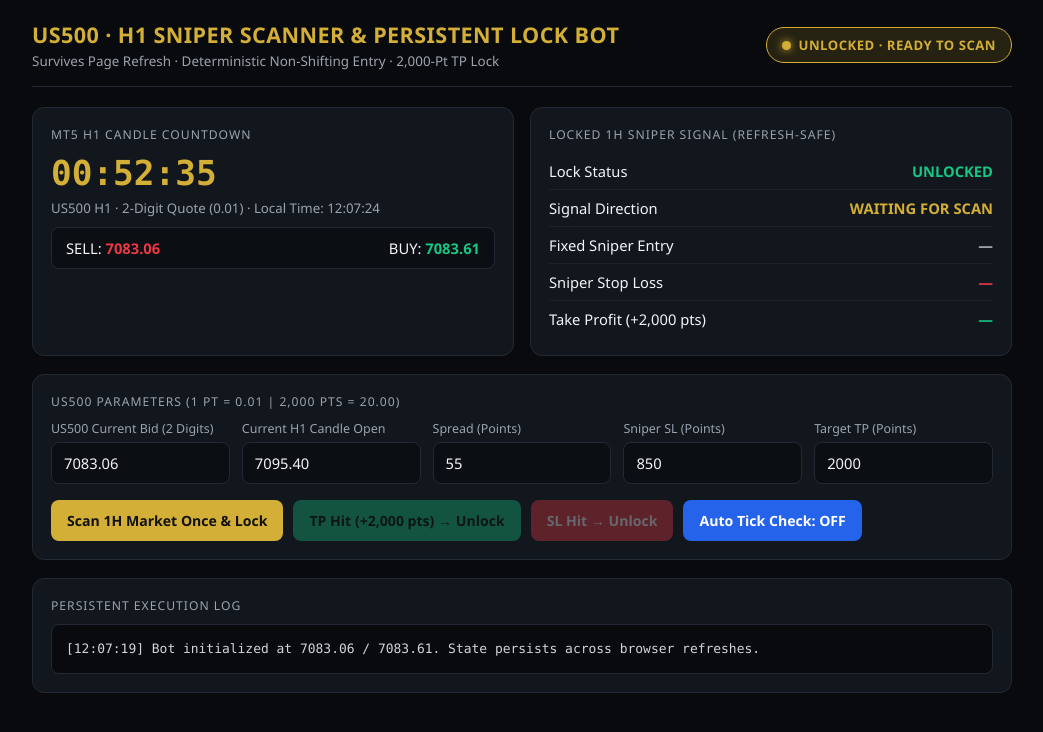
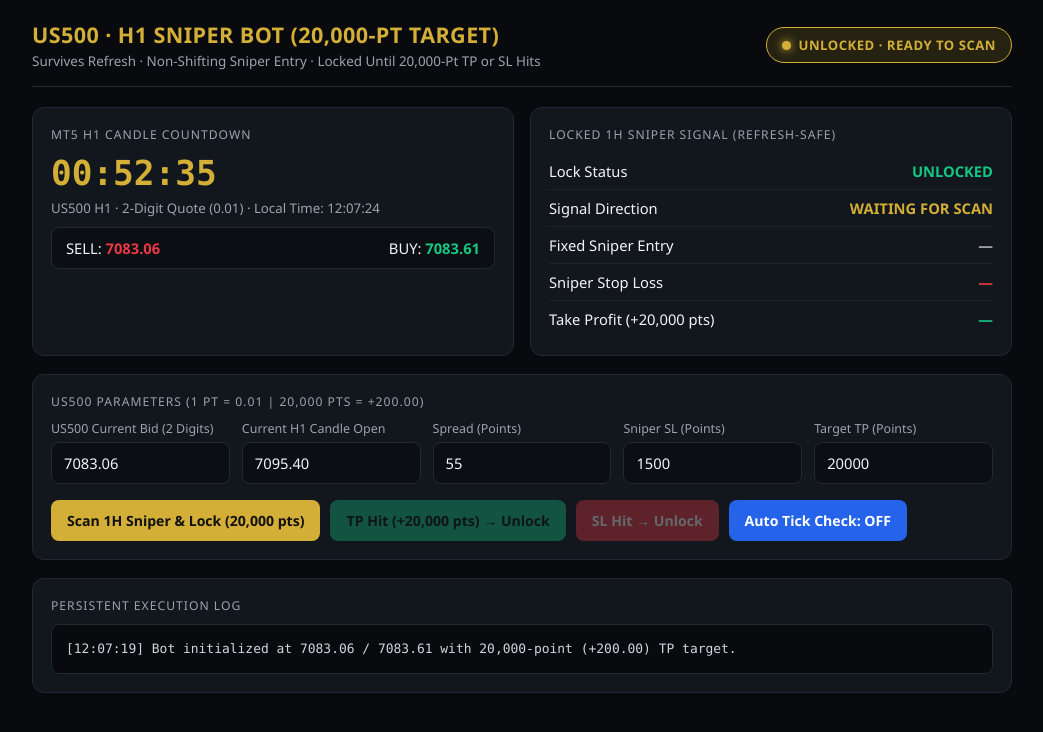
Before and after one commit to onkundimorgan292-cpu/Us500, a plain HTML site: page index.html in a window 1280 px wide. Shown: the whole page, without its empty margins (118-1161 px from the left). Drawn offline with Linux system fonts and the light colour scheme.

Commit message:
Update index.html

```diff
--- a/index.html
+++ b/index.html
@@ -3,7 +3,7 @@
 <head>
   <meta charset="UTF-8" />
   <meta name="viewport" content="width=device-width, initial-scale=1.0" />
-  <title>US500 1H Sniper Bot · Persistent Lock</title>
+  <title>US500 1H Sniper Bot · 20,000-Pt Target</title>
   <style>
     :root {
       --bg: #080a0d;
@@ -224,8 +224,8 @@
   <div class="container">
     <header>
       <div class="brand">
-        <h1>US500 · H1 SNIPER SCANNER & PERSISTENT LOCK BOT</h1>
-        <p>Survives Page Refresh · Deterministic Non-Shifting Entry · 2,000-Pt TP Lock</p>
+        <h1>US500 · H1 SNIPER BOT (20,000-PT TARGET)</h1>
+        <p>Survives Refresh · Non-Shifting Sniper Entry · Locked Until 20,000-Pt TP or SL Hits</p>
       </div>
       <div id="lockBadge" class="status-pill">
         <span class="dot"></span>
@@ -263,14 +263,14 @@
           <span id="sigSL" class="red">—</span>
         </div>
         <div class="row">
-          <span>Take Profit (+2,000 pts)</span>
+          <span>Take Profit (+20,000 pts)</span>
           <span id="sigTP" class="green">—</span>
         </div>
       </div>
     </div>
 
     <div class="card" style="margin-bottom: 18px;">
-      <div class="card-title">US500 Parameters (1 pt = 0.01 | 2,000 pts = 20.00)</div>
+      <div class="card-title">US500 Parameters (1 pt = 0.01 | 20,000 pts = +200.00)</div>
       <div class="controls">
         <div>
           <label for="bidInput">US500 Current Bid (2 Digits)</label>
@@ -286,17 +286,17 @@
         </div>
         <div>
           <label for="slPts">Sniper SL (Points)</label>
-          <input id="slPts" type="number" step="10" value="850" oninput="onParamChange()" />
+          <input id="slPts" type="number" step="50" value="1500" oninput="onParamChange()" />
         </div>
         <div>
           <label for="tpPts">Target TP (Points)</label>
-          <input id="tpPts" type="number" step="10" value="2000" oninput="onParamChange()" />
+          <input id="tpPts" type="number" step="100" value="20000" oninput="onParamChange()" />
         </div>
       </div>
 
       <div class="btn-row">
-        <button id="scanOnceBtn" class="btn-scan" onclick="scanOnceAndLock()">Scan 1H Market Once & Lock</button>
-        <button id="tpBtn" class="btn-tp" onclick="unlockOnExit('TP HIT')" disabled>TP Hit (+2,000 pts) → Unlock</button>
+        <button id="scanOnceBtn" class="btn-scan" onclick="scanOnceAndLock()">Scan 1H Sniper & Lock (20,000 pts)</button>
+        <button id="tpBtn" class="btn-tp" onclick="unlockOnExit('TP HIT')" disabled>TP Hit (+20,000 pts) → Unlock</button>
         <button id="slBtn" class="btn-sl" onclick="unlockOnExit('SL HIT')" disabled>SL Hit → Unlock</button>
         <button id="simBtn" class="btn-sim" onclick="toggleLiveTicks()">Auto Tick Check: OFF</button>
       </div>
@@ -309,7 +309,7 @@
   </div>
 
   <script>
-    const STORAGE_KEY = 'US500_H1_SNIPER_BOT_STATE_V1';
+    const STORAGE_KEY = 'US500_H1_SNIPER_20000PT_STATE_V1';
     const POINT = 0.01;
     const DIGITS = 2;
 
@@ -319,8 +319,8 @@
       bidPrice: 7083.06,
       h1Open: 7095.40,
       spreadPts: 55,
-      slPts: 850,
-      tpPts: 2000,
+      slPts: 1500,
+      tpPts: 20000,
       logs: []
     };
 
@@ -362,17 +362,14 @@
       return +(state.bidPrice + state.spreadPts * POINT).toFixed(DIGITS);
     }
 
-    // Deterministic, non-shifting 1H sniper rule based on H1 Open vs Current Bid + round institutional quarter-levels
     function computeDeterministicSetup() {
       const bid = state.bidPrice;
       const ask = getAskPrice();
       const h1Open = state.h1Open;
 
-      // Bearish 1H structure if Bid is below H1 Open; Bullish 1H structure if Bid is above/equal to H1 Open
       const isBullish = bid >= h1Open;
       const side = isBullish ? 'BUY' : 'SELL';
 
-      // Snap sniper entry cleanly to exact 0.25 index quarter-level (no random shifting)
       const rawEntry = side === 'BUY' ? ask : bid;
       const snappedEntry = +(Math.round(rawEntry * 4) / 4).toFixed(DIGITS);
 
@@ -410,7 +407,6 @@
       const badge = document.getElementById('lockBadge');
       const lockText = document.getElementById('lockText');
 
-      // Lock input fields while a trade is active so levels cannot shift mid-trade
       document.getElementById('h1OpenInput').disabled = state.isLocked;
       document.getElementById('spreadPts').disabled = state.isLocked;
       document.getElementById('slPts').disabled = state.isLocked;
@@ -487,7 +483,7 @@
       saveState();
       renderAll();
 
-      addLog(`1H SCAN LOCKED → ${setup.side} @ ${setup.entry.toFixed(DIGITS)} (H1 Open ${setup.h1Open.toFixed(DIGITS)}) | SL: ${setup.sl.toFixed(DIGITS)} | TP: ${setup.tp.toFixed(DIGITS)}`);
+      addLog(`1H SNIPER LOCKED → ${setup.side} @ ${setup.entry.toFixed(DIGITS)} | SL: ${setup.sl.toFixed(DIGITS)} | TP: ${setup.tp.toFixed(DIGITS)} (+${setup.tpPts} pts)`);
     }
 
     function unlockOnExit(reason) {
@@ -517,12 +513,11 @@
       }
 
       btn.textContent = 'Auto Tick Check: ON';
-      addLog('Auto tick check started: watching price against locked SL and 2,000-pt TP.');
+      addLog('Auto tick check started: watching price against locked SL and 20,000-pt TP.');
 
       tickInterval = setInterval(() => {
-        // Smooth deterministic wave drift so price moves cleanly toward levels without random jumps
         const tSec = Math.floor(Date.now() / 1000);
-        const step = Math.sin(tSec / 4) * 1.25;
+        const step = Math.sin(tSec / 4) * 2.50;
         state.bidPrice = +(Math.max(100, state.bidPrice + step)).toFixed(DIGITS);
         saveState();
 
@@ -554,14 +549,13 @@
         `US500 H1 · 2-Digit Quote (0.01) · Local Time: ${now.toTimeString().slice(0, 8)}`;
     }
 
-    // Boot: restore saved lock & signal state immediately on page load/refresh
     loadState();
     renderAll();
     updateH1Countdown();
     setInterval(updateH1Countdown, 1000);
 
     if (state.logs.length === 0) {
-      addLog('Bot initialized at 7083.06 / 7083.61. State persists across browser refreshes.');
+      addLog('Bot initialized at 7083.06 / 7083.61 with 20,000-point (+200.00) TP target.');
     } else if (state.isLocked && state.activeTrade) {
       addLog(`Session restored after refresh: LOCKED on ${state.activeTrade.side} @ ${state.activeTrade.entry.toFixed(DIGITS)}.`);
     }
```
